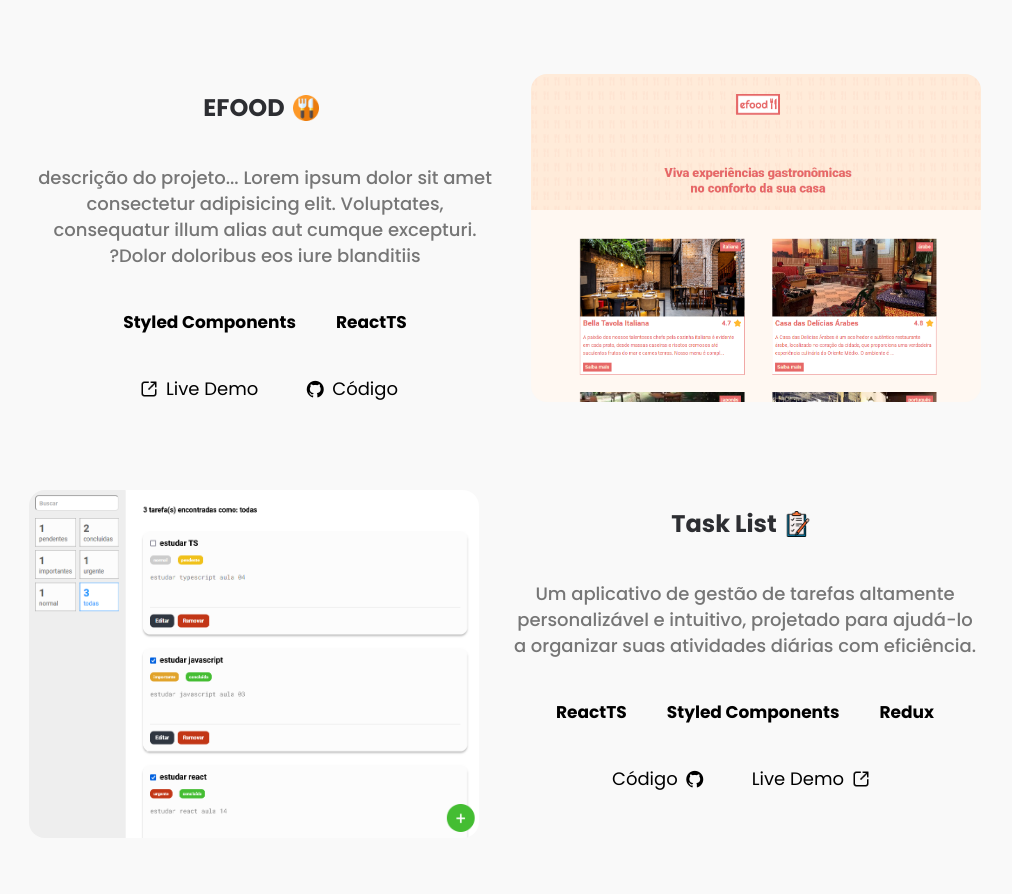
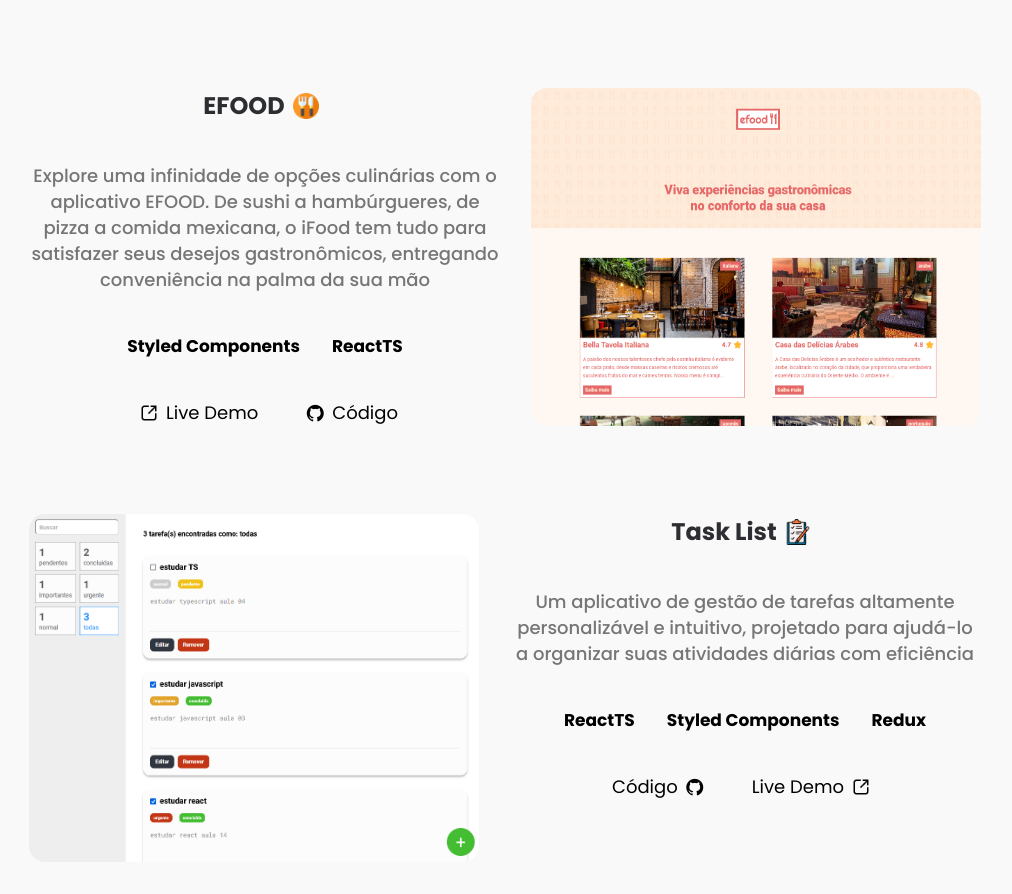
Before and after one commit to MorettiLeonardo/portfolio, a React (Create React App) app: page / in a window 1280 px wide. Shown: the part 1897-2791 px from the top of the page, without its empty margins (135-1147 px from the left). Built offline with nearby package versions, Linux system fonts and the light colour scheme.

Commit message:
adjusting margin

```diff
--- a/src/containers/About/style.ts
+++ b/src/containers/About/style.ts
@@ -28,6 +28,9 @@
     top: 200px;
     left: 0;
   }
+  @media (max-width: 900px) {
+    gap: 2rem;
+  }
 `
 
 export const Images = styled.div`
@@ -48,7 +51,7 @@
     padding: 100px;
   }
   @media (max-height: 598px) {
-    padding: 130px;
+    padding: 1430px;
   }
 `
 
--- a/src/containers/Projects/index.tsx
+++ b/src/containers/Projects/index.tsx
@@ -4,6 +4,7 @@
   ProjectImage,
   ProjectInfo,
   ProjectSection,
+  ProjectTechs,
   ProjectTitle
 } from './styles'
 
@@ -36,7 +37,7 @@
     name: 'EPLAY',
     cover: `${eplay}`,
     description:
-      'descrição do projeto... Lorem ipsum dolor sit amet consectetur adipisicing elit. Voluptates, consequatur illum alias aut cumque excepturi. Dolor doloribus eos iure blanditiis?',
+      'A EPLAY é a sua loja de jogos online definitiva, oferecendo uma interface moderna e amigável para explorar uma vasta coleção de jogos. Com destaques dos últimos lançamentos e promoções especiais, você pode encontrar facilmente os jogos ideais para você',
     techs: ['ReactTS', 'Styled Components'],
     code: 'https://github.com/MorettiLeonardo/eplay',
     live: '#',
@@ -47,7 +48,7 @@
     name: 'EFOOD',
     cover: `${efood}`,
     description:
-      'descrição do projeto... Lorem ipsum dolor sit amet consectetur adipisicing elit. Voluptates, consequatur illum alias aut cumque excepturi. Dolor doloribus eos iure blanditiis?',
+      'Explore uma infinidade de opções culinárias com o aplicativo EFOOD. De sushi a hambúrgueres, de pizza a comida mexicana, o iFood tem tudo para satisfazer seus desejos gastronômicos, entregando conveniência na palma da sua mão',
     techs: ['ReactTS', 'Styled Components'],
     code: 'https://github.com/MorettiLeonardo/efood',
     live: '#',
@@ -58,7 +59,7 @@
     name: 'Task List',
     cover: `${taskList}`,
     description:
-      'Um aplicativo de gestão de tarefas altamente personalizável e intuitivo, projetado para ajudá-lo a organizar suas atividades diárias com eficiência.',
+      'Um aplicativo de gestão de tarefas altamente personalizável e intuitivo, projetado para ajudá-lo a organizar suas atividades diárias com eficiência',
     techs: ['ReactTS', 'Styled Components', 'Redux'],
     code: 'https://github.com/MorettiLeonardo/minhas-tarefas',
     live: 'https://minhas-tarefas-gilt.vercel.app/',
@@ -82,9 +83,11 @@
             </ProjectTitle>
             <p>{project.description}</p>
             <ProjectInfo>
-              {project.techs.map((tech) => (
-                <h4 key={tech}>{tech}</h4>
-              ))}
+              <ProjectTechs>
+                {project.techs.map((tech) => (
+                  <h4 key={tech}>{tech}</h4>
+                ))}
+              </ProjectTechs>
             </ProjectInfo>
             <ProjectInfo>
               <a href={project.code} target="_blank" rel="noreferrer">
--- a/src/containers/Projects/styles.ts
+++ b/src/containers/Projects/styles.ts
@@ -56,7 +56,7 @@
   display: flex;
   justify-content: center;
   align-items: center;
-  margin-top: 2.5rem;
+  margin-top: 24px;
   font-size: 24px;
   color: #2d2e32;
   direction: ltr;
@@ -95,8 +95,12 @@
       color: #007acc;
     }
   }
+`
 
-  @media (max-width: 768px) {
-    flex-wrap: wrap;
-  }
+export const ProjectTechs = styled.div`
+  display: flex;
+  justify-content: center;
+  align-items: center;
+  gap: 2rem;
+  flex-wrap: wrap;
 `
```
